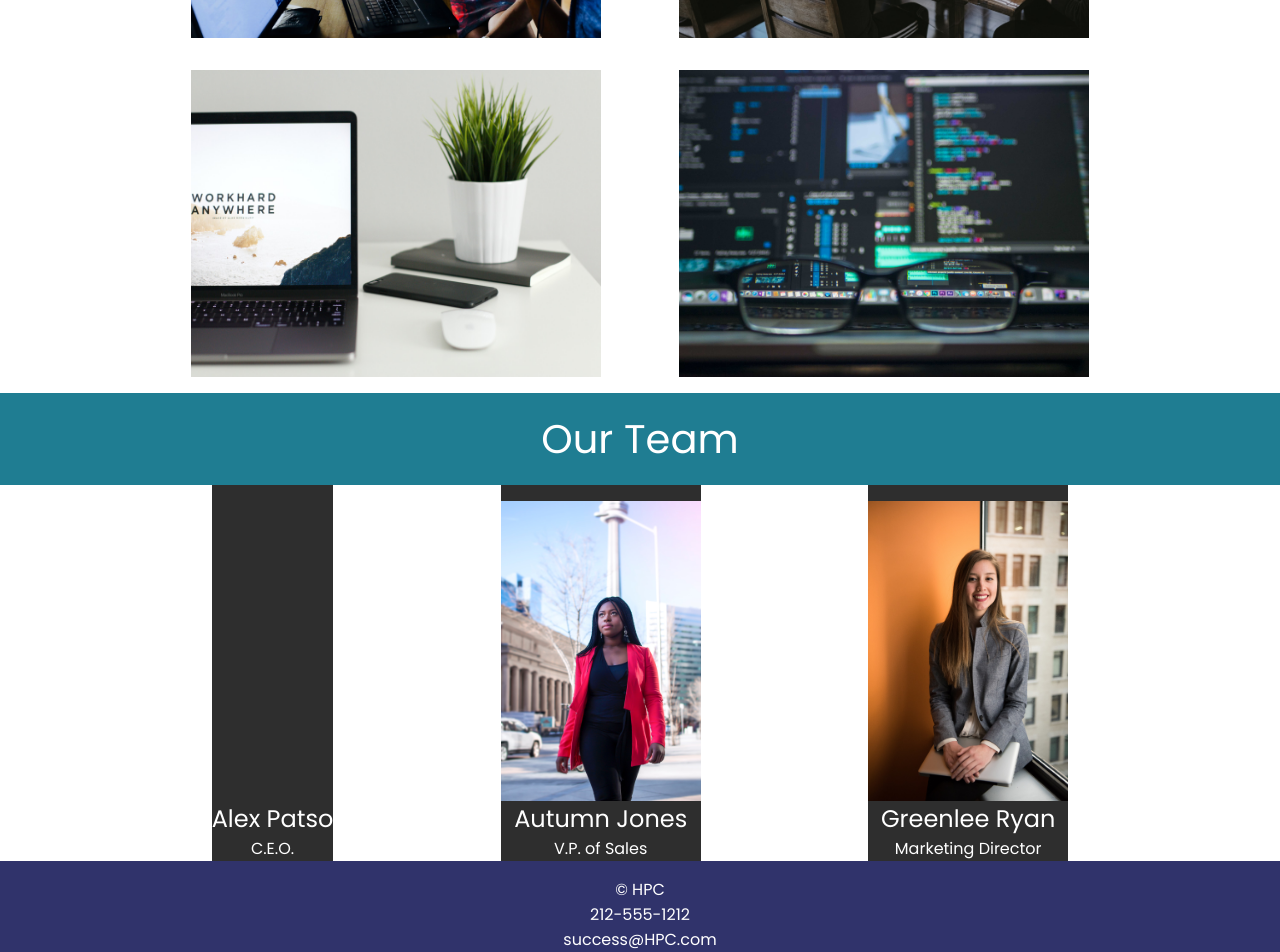
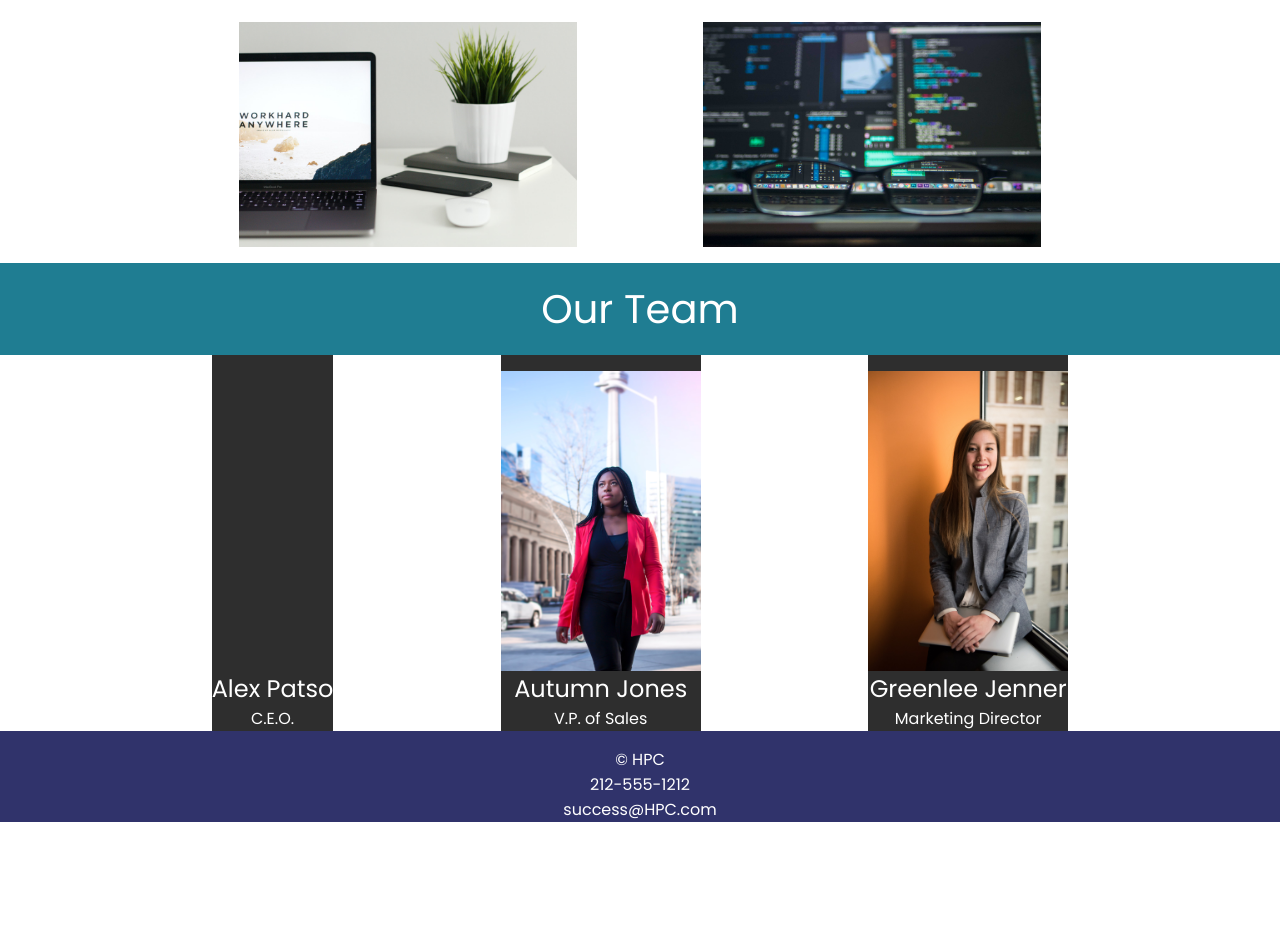
Before and after one commit to greentie12/HPC, a plain HTML site: page index.html in a window 1280 px wide. Shown: the part 870-1822 px from the top of the page. After the commit the page ends 1692 px from the top, so only its background shows below. Drawn offline with Linux system fonts and the light colour scheme.

Commit message:
mobile rev

```diff
--- a/index.html
+++ b/index.html
@@ -63,7 +63,7 @@
             </div>
             <div class="photos-idv">
               <img src="./resources/img/marketing.jpg" alt="" />
-              <h4>Greenlee Ryan</h4>
+              <h4>Greenlee Jenner</h4>
               <p>Marketing Director</p>
             </div>
           </div>
--- a/resources/css/style.css
+++ b/resources/css/style.css
@@ -94,11 +94,11 @@ nav {
   display: flex;
   flex-wrap: wrap;
   justify-content: space-evenly;
-  width: 100%;
 }
 
 .port-images img {
-  width: 40%;
+  width: 338px;
+  height: 225px;
   margin: 1rem;
 }
 
@@ -184,9 +184,4 @@ footer {
   .portfolio h1 {
     font-size: 2rem;
   }
-
-  .port-images img {
-    width: 90%;
-    margin: 1rem;
-  }
 }
```
